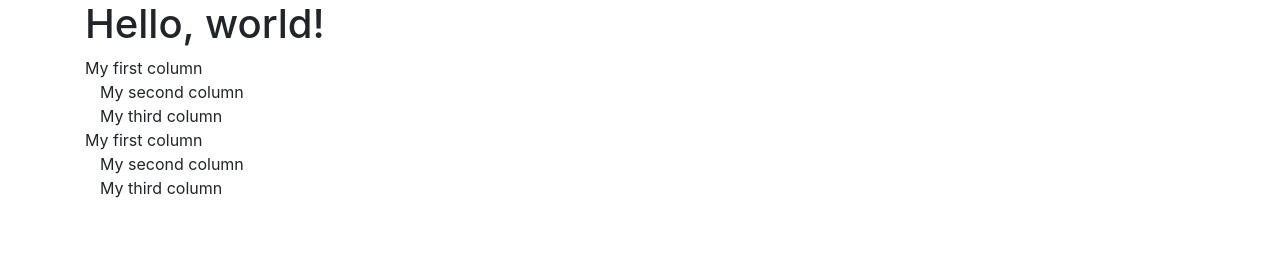
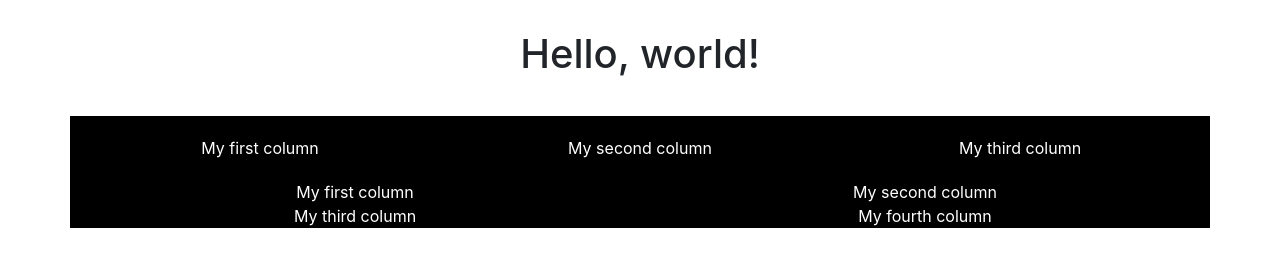
Before and after one commit to KristianFagerstrom/My-Test-Site, a plain HTML site: page Style/bootstrap/boots.html in a window 1280 px wide. Drawn offline with nearby package versions, Linux system fonts and the light colour scheme.

Commit message:
color change

```diff
--- a/Style/bootstrap/boots.html
+++ b/Style/bootstrap/boots.html
@@ -7,6 +7,7 @@
   <meta name="viewport" content="width=device-width, initial-scale=1, shrink-to-fit=no">
   <title>My first Bootstrap Page</title>
   <!-- Bootstrap CSS -->
+  <link href="css/boots.css" rel="stylesheet" type="text/css">
   <link href="css/bootstrap.min.css" rel="stylesheet" type="text/css">
 
   <!--[if lt IE9]>
@@ -18,18 +19,21 @@
 <body>
   <div class="container">
     <h1>Hello, world!</h1>
-    <div class="row”>
-    <div class=" col-sm-4"> My first column</div>
+    <div class="row">
+    <div class=" col-sm-4">My first column</div>
     <div class=" col-sm-4">My second column</div>
     <div class="col-sm-4">My third column</div>
-  </div>
+</div>
 </div>
 
   <div class="container">
-    <div class="row”>
+    <div class="row">
     <div class=" col-sm-6"> My first column</div>
     <div class="col-sm-6">My second column</div>
     <div class="col-sm-6">My third column</div>
+    <div class="col-sm-6">My fourth column</div>
+
+    </div>
   </div>
   </div>
   <!-- jQuery (necessary for Bootstrap's JavaScript plugins) -->
--- /dev/null
+++ b/Style/bootstrap/css/boots.css
@@ -0,0 +1,29 @@
+.header{
+background-color: #818181;
+	color: #EBECEA;
+	float: center;
+	width: 100%;
+	font-size: 2em;
+}
+
+
+p {
+	font-family: Constantia, "Lucida Bright", "DejaVu Serif", Georgia, serif;
+	padding: 0px;
+	margin: 0px;
+	font-size: 1.2em;
+}
+.container {
+    overflow: hidden;
+}
+.row{
+	background-color: black;
+	color: white;
+	padding-top: 20px;
+	text-align: center;
+}
+h1{
+	text-align: center;
+	padding-top: 30px;
+	padding-bottom: 30px;
+}
```
